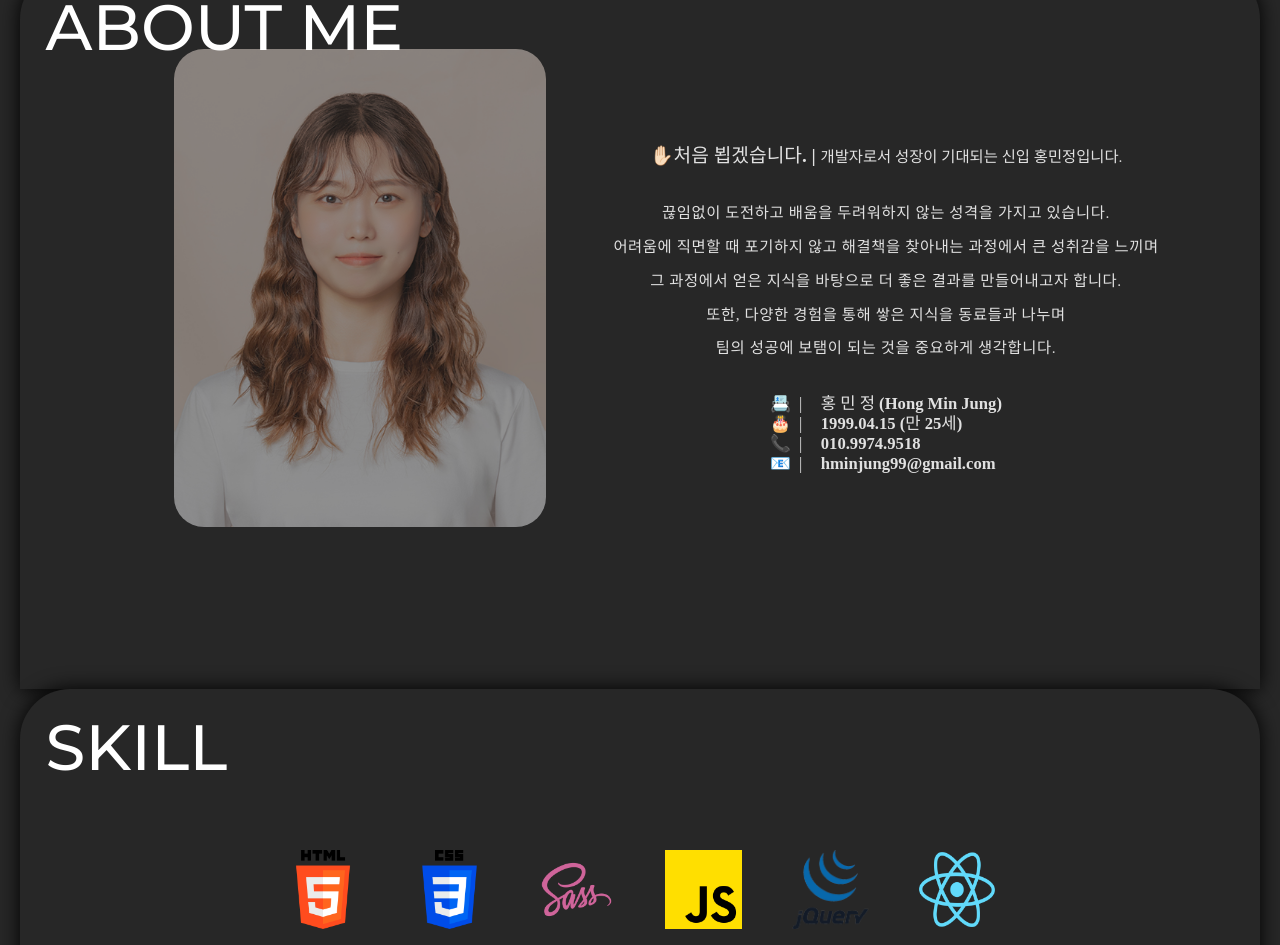
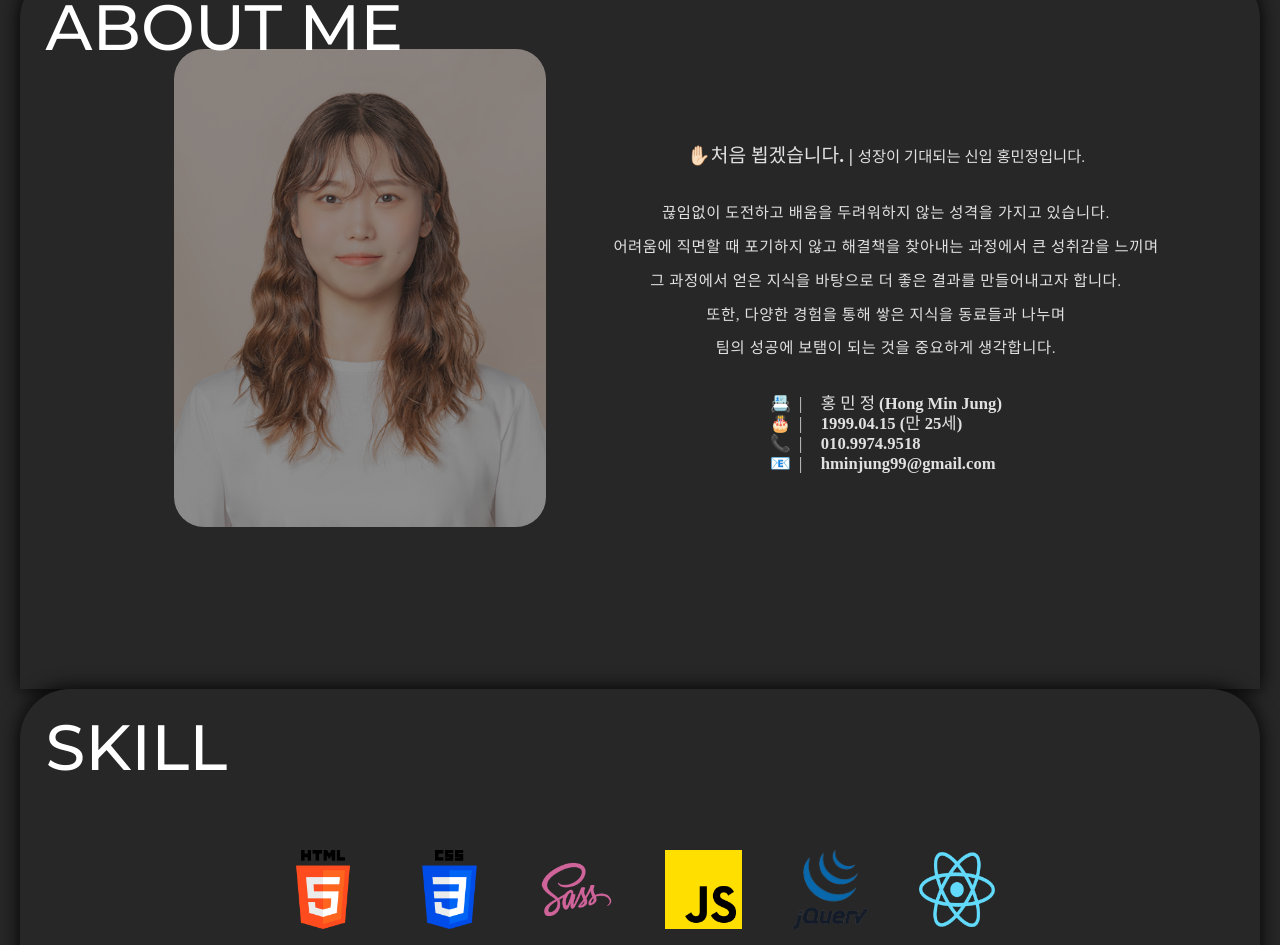
Before and after one commit to HongMinJung/2024PORTFOLIO, a React (Create React App) app: page / in a window 1280 px wide. Shown: the part 1015-1960 px from the top of the page. Built offline with nearby package versions, Linux system fonts and the light colour scheme; a web font is replaced by a local one.

Commit message:
“최종”

```diff
--- a/src/components/Aboutme.jsx
+++ b/src/components/Aboutme.jsx
@@ -9,7 +9,7 @@ export default function Aboutme() {
         <img className='img' src={proflieImg} alt="프로필이미지" />
 
         <div className='text'>
-            <p className='info_title'>✋🏻처음 뵙겠습니다. | <em>개발자로서 성장이 기대되는 신입 홍민정입니다.</em></p>
+            <p className='info_title'>✋🏻처음 뵙겠습니다. | <em>성장이 기대되는 신입 홍민정입니다.</em></p>
             <p className='dec' >끊임없이 도전하고 배움을 두려워하지 않는 성격을 가지고 있습니다.</p>
             <p className='dec'>어려움에 직면할 때 포기하지 않고 해결책을 찾아내는 과정에서 큰 성취감을 느끼며</p>
             <p className='dec'>그 과정에서 얻은 지식을 바탕으로 더 좋은 결과를 만들어내고자 합니다.</p>
```
